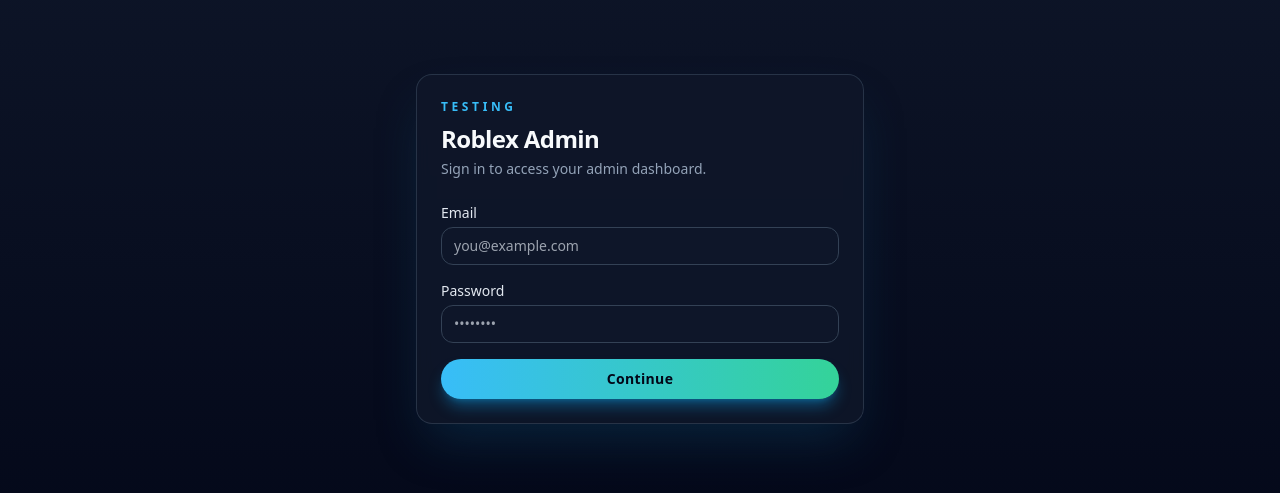
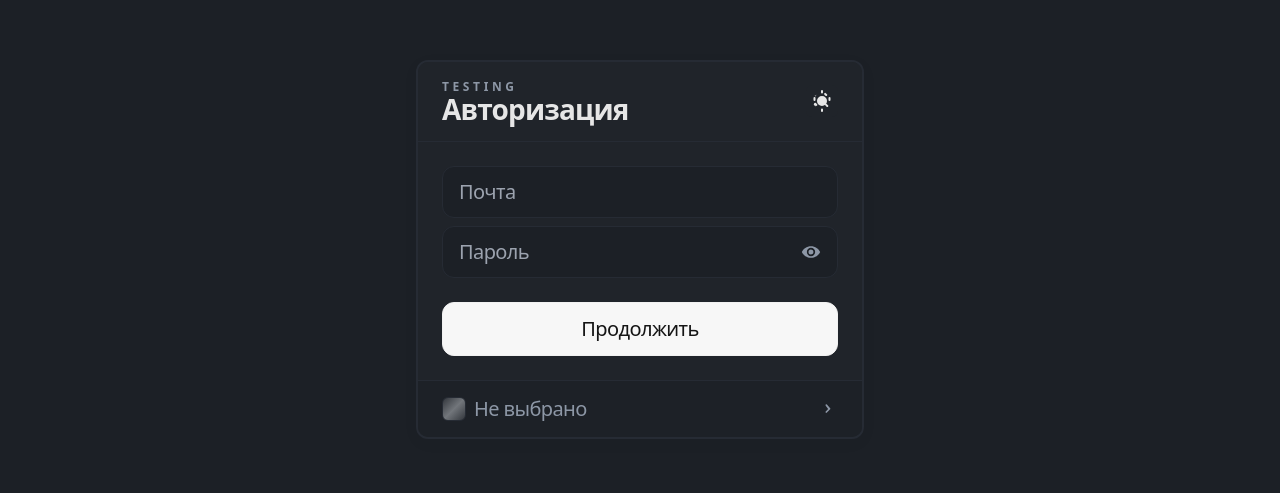
Before and after one commit to megafartCc/RoblexSite, a React (Vite) app in the folder frontend/: page /admin/login in a window 1280 px wide. Shown: the part 151-644 px from the top of the page. Built offline with nearby package versions, Linux system fonts and the light colour scheme.

Commit message:
Apply Anima-inspired login design with theme toggle

```diff
--- a/frontend/src/index.css
+++ b/frontend/src/index.css
@@ -7,4 +7,53 @@
     @apply m-0 min-h-screen bg-slate-950 text-slate-100 antialiased;
     font-family: system-ui, -apple-system, BlinkMacSystemFont, "Segoe UI", sans-serif;
   }
+
+  button,
+  input,
+  select,
+  textarea {
+    @apply appearance-none bg-transparent border-0 outline-none;
+  }
 }
+
+@layer components {
+  .all-\[unset\] {
+    all: unset;
+  }
+}
+
+:root {
+  --collection-1-background: rgba(247, 247, 247, 1);
+  --collection-1-buttons-glyphs: rgba(230, 230, 230, 1);
+  --collection-1-buttons-primary-default: rgba(21, 21, 21, 1);
+  --collection-1-buttons-stroke: rgba(46, 46, 46, 1);
+  --collection-1-glyphs-body: rgba(123, 127, 134, 1);
+  --collection-1-glyphs-title: rgba(21, 21, 21, 1);
+  --collection-1-impr-default: rgba(250, 250, 250, 1);
+  --collection-1-stroke: rgba(241, 241, 241, 1);
+  --collection-1-sub-default: rgba(255, 255, 255, 1);
+}
+
+[data-collection-1-mode="light"] {
+  --collection-1-background: rgba(247, 247, 247, 1);
+  --collection-1-buttons-glyphs: rgba(230, 230, 230, 1);
+  --collection-1-buttons-primary-default: rgba(21, 21, 21, 1);
+  --collection-1-buttons-stroke: rgba(46, 46, 46, 1);
+  --collection-1-glyphs-body: rgba(123, 127, 134, 1);
+  --collection-1-glyphs-title: rgba(21, 21, 21, 1);
+  --collection-1-impr-default: rgba(250, 250, 250, 1);
+  --collection-1-stroke: rgba(241, 241, 241, 1);
+  --collection-1-sub-default: rgba(255, 255, 255, 1);
+}
+
+[data-collection-1-mode="dark"] {
+  --collection-1-background: rgba(28, 32, 38, 1);
+  --collection-1-buttons-glyphs: rgba(21, 21, 21, 1);
+  --collection-1-buttons-primary-default: rgba(247, 247, 247, 1);
+  --collection-1-buttons-stroke: rgba(241, 241, 241, 1);
+  --collection-1-glyphs-body: rgba(141, 151, 166, 1);
+  --collection-1-glyphs-title: rgba(230, 230, 230, 1);
+  --collection-1-impr-default: rgba(29, 33, 39, 1);
+  --collection-1-stroke: rgba(38, 43, 52, 1);
+  --collection-1-sub-default: rgba(32, 36, 42, 1);
+}
--- a/frontend/src/screens/LoginPage.tsx
+++ b/frontend/src/screens/LoginPage.tsx
@@ -1,45 +1,164 @@
-import React from "react";
+import React, { useState } from "react";
+
+type IconProps = {
+  className?: string;
+};
+
+const SunIcon: React.FC<IconProps> = ({ className }) => (
+  <svg
+    viewBox="0 0 24 24"
+    aria-hidden="true"
+    className={className}
+    xmlns="http://www.w3.org/2000/svg"
+  >
+    <path
+      fill="currentColor"
+      d="M12 4.5a1 1 0 0 0 1-1V2a1 1 0 1 0-2 0v1.5a1 1 0 0 0 1 1Zm0 15a1 1 0 0 0-1 1V22a1 1 0 1 0 2 0v-1.5a1 1 0 0 0-1-1Zm7.5-7.5a1 1 0 0 0 1-1V9a1 1 0 1 0-2 0v2a1 1 0 0 0 1 1Zm-15 0a1 1 0 0 0 1-1V9a1 1 0 1 0-2 0v2a1 1 0 0 0 1 1Zm11.01-5.303a1 1 0 0 0 1.414-1.414l-1.06-1.06a1 1 0 1 0-1.415 1.414l1.061 1.06Zm-9.9 9.9a1 1 0 0 0 1.415-1.415l-1.06-1.06A1 1 0 0 0 4.54 16.5l1.07 1.097Zm0-9.9L4.55 6.797A1 1 0 0 0 5.96 5.38l1.06 1.06A1 1 0 0 0 5.6 7.855Zm9.9 9.9 1.06 1.06a1 1 0 1 0 1.414-1.414l-1.06-1.06a1 1 0 1 0-1.414 1.414ZM12 7a5 5 0 1 0 0 10A5 5 0 0 0 12 7Z"
+    />
+  </svg>
+);
+
+const EyeIcon: React.FC<IconProps> = ({ className }) => (
+  <svg
+    viewBox="0 0 24 24"
+    aria-hidden="true"
+    className={className}
+    xmlns="http://www.w3.org/2000/svg"
+  >
+    <path
+      fill="currentColor"
+      d="M12 5C7 5 2.73 8.11 1 12c1.73 3.89 6 7 11 7s9.27-3.11 11-7c-1.73-3.89-6-7-11-7Zm0 12a5 5 0 1 1 0-10 5 5 0 0 1 0 10Zm0-8a3 3 0 1 0 .002 6.002A3 3 0 0 0 12 9Z"
+    />
+  </svg>
+);
+
+const ChevronRightIcon: React.FC<IconProps> = ({ className }) => (
+  <svg
+    viewBox="0 0 24 24"
+    aria-hidden="true"
+    className={className}
+    xmlns="http://www.w3.org/2000/svg"
+  >
+    <path
+      fill="currentColor"
+      d="M9.29 6.71a1 1 0 0 0 0 1.41L12.17 11.99 9.3 14.87a1 1 0 1 0 1.4 1.42l3.88-3.89a1 1 0 0 0 0-1.41L10.7 6.7a1 1 0 0 0-1.41.01Z"
+    />
+  </svg>
+);
 
 export function LoginPage() {
+  const [theme, setTheme] = useState<"dark" | "light">("dark");
+  const [showPassword, setShowPassword] = useState(false);
+  const [email, setEmail] = useState("");
+  const [password, setPassword] = useState("");
+  const [rememberMe, setRememberMe] = useState(false);
+
+  const handleSubmit = (event: React.FormEvent<HTMLFormElement>) => {
+    event.preventDefault();
+    // TODO: connect to backend auth
+  };
+
   return (
-    <div className="flex min-h-screen items-center justify-center bg-gradient-to-b from-slate-900 to-slate-950 px-4">
-      <div className="w-full max-w-md rounded-2xl border border-slate-700/70 bg-slate-900/90 p-6 shadow-2xl shadow-sky-900/40 backdrop-blur">
-        <p className="mb-2 text-xs font-semibold uppercase tracking-[0.3em] text-sky-400">
+    <div
+      className="flex min-h-screen w-full items-center justify-center bg-collection-1-background px-4"
+      data-collection-1-mode={theme}
+    >
+      <form
+        className="flex w-full max-w-md flex-col items-start overflow-hidden rounded-xl border-2 border-collection-1-stroke bg-collection-1-sub-default shadow-[0_4px_16px_rgba(17,17,17,0.04)]"
+        aria-label="Форма авторизации"
+        onSubmit={handleSubmit}
+      >
+        <header className="flex h-20 w-full items-center justify-between border-b border-collection-1-stroke bg-collection-1-sub-default px-6">
+          <div>
+            <p className="text-xs font-semibold uppercase tracking-[0.3em] text-collection-1-glyphs-body">
               TESTING
             </p>
-        <h1 className="text-2xl font-semibold tracking-tight text-slate-50">Roblex Admin</h1>
-        <p className="mt-1 text-sm text-slate-400">
-          Sign in to access your admin dashboard.
-        </p>
-        <form className="mt-6 space-y-4">
-          <label className="block text-sm">
-            <span className="mb-1 block text-slate-200">Email</span>
+            <h1 className="text-[28px] font-semibold leading-7 tracking-[-0.84px] text-collection-1-glyphs-title">
+              Авторизация
+            </h1>
+          </div>
+          <button
+            type="button"
+            className="flex h-8 w-8 items-center justify-center rounded-md bg-collection-1-sub-default transition-opacity hover:opacity-80"
+            aria-label="Переключить тему"
+            onClick={() => setTheme((prev) => (prev === "dark" ? "light" : "dark"))}
+          >
+            <SunIcon className="h-6 w-6 text-collection-1-glyphs-title" />
+          </button>
+        </header>
+
+        <div className="flex w-full flex-col gap-6 bg-collection-1-sub-default p-6">
+          <div className="flex w-full flex-col gap-2">
+            <div className="flex h-[52px] items-center justify-center rounded-xl border border-collection-1-stroke bg-collection-1-background px-4 py-2.5">
+              <label htmlFor="email" className="sr-only">
+                Почта
+              </label>
               <input
+                id="email"
                 type="email"
-              name="email"
-              placeholder="you@example.com"
-              autoComplete="email"
-              className="block w-full rounded-xl border border-slate-700 bg-slate-900/70 px-3 py-2 text-sm text-slate-100 outline-none ring-sky-500/0 transition focus:border-sky-500 focus:ring-2 focus:ring-sky-500/70"
+                value={email}
+                onChange={(event) => setEmail(event.target.value)}
+                placeholder="Почта"
+                required
+                aria-required="true"
+                className="w-full bg-transparent text-xl font-medium leading-5 tracking-[-0.6px] text-collection-1-glyphs-body placeholder:text-collection-1-glyphs-body/70"
               />
+            </div>
+
+            <div className="flex h-[52px] w-full items-center justify-between rounded-xl border border-collection-1-stroke bg-collection-1-background px-4 py-2.5">
+              <label htmlFor="password" className="sr-only">
+                Пароль
               </label>
-          <label className="block text-sm">
-            <span className="mb-1 block text-slate-200">Password</span>
               <input
-              type="password"
-              name="password"
-              placeholder="••••••••"
-              autoComplete="current-password"
-              className="block w-full rounded-xl border border-slate-700 bg-slate-900/70 px-3 py-2 text-sm text-slate-100 outline-none ring-sky-500/0 transition focus:border-sky-500 focus:ring-2 focus:ring-sky-500/70"
+                id="password"
+                type={showPassword ? "text" : "password"}
+                value={password}
+                onChange={(event) => setPassword(event.target.value)}
+                placeholder="Пароль"
+                required
+                aria-required="true"
+                className="mr-3 w-full bg-transparent text-xl font-medium leading-5 tracking-[-0.6px] text-collection-1-glyphs-body placeholder:text-collection-1-glyphs-body/70"
               />
-          </label>
+              <button
+                type="button"
+                className="text-collection-1-glyphs-body transition-opacity hover:opacity-80"
+                aria-label={showPassword ? "Скрыть пароль" : "Показать пароль"}
+                onClick={() => setShowPassword((prev) => !prev)}
+              >
+                <EyeIcon className="h-5 w-5" />
+              </button>
+            </div>
+          </div>
+
           <button
             type="submit"
-            className="mt-2 flex w-full items-center justify-center rounded-full bg-gradient-to-r from-sky-400 to-emerald-400 px-4 py-2.5 text-sm font-semibold tracking-wide text-slate-950 shadow-lg shadow-sky-500/40 transition hover:shadow-xl hover:shadow-sky-500/50 active:translate-y-px"
+            className="flex w-full items-center justify-center gap-1.5 rounded-xl border border-collection-1-buttons-stroke bg-collection-1-buttons-primary-default px-4 py-4 text-xl font-medium leading-5 tracking-[-0.6px] text-collection-1-buttons-glyphs transition-opacity hover:opacity-90"
           >
-            Continue
+            Продолжить
           </button>
+        </div>
+
+        <div className="flex w-full items-center justify-between border-t border-collection-1-stroke bg-collection-1-impr-default px-6 py-4">
+          <button
+            type="button"
+            className="inline-flex items-center gap-2 text-xl font-medium leading-5 tracking-[-0.6px] text-collection-1-glyphs-body transition-opacity hover:opacity-80"
+            aria-label="Запомнить меня"
+            aria-pressed={rememberMe}
+            onClick={() => setRememberMe((prev) => !prev)}
+          >
+            <div
+              className={`h-6 w-6 rounded-md border border-collection-1-stroke bg-gradient-to-br from-slate-100/10 via-slate-100/40 to-slate-100/10 ${
+                rememberMe ? "bg-collection-1-buttons-primary-default" : ""
+              }`}
+              role="checkbox"
+              aria-checked={rememberMe}
+            />
+            <span>{rememberMe ? "Запомнить" : "Не выбрано"}</span>
+          </button>
+
+          <ChevronRightIcon className="h-5 w-5 text-collection-1-glyphs-body" />
+        </div>
       </form>
-      </div>
     </div>
   );
 }
--- a/frontend/tailwind.config.cjs
+++ b/frontend/tailwind.config.cjs
@@ -1,8 +1,20 @@
 /** @type {import('tailwindcss').Config} */
 module.exports = {
-  content: ["./index.html", "./src/**/*.{ts,tsx,js,jsx}"],
+  content: ["./index.html", "./src/**/*.{html,js,ts,jsx,tsx}"],
   theme: {
-    extend: {},
+    extend: {
+      colors: {
+        "collection-1-background": "var(--collection-1-background)",
+        "collection-1-buttons-glyphs": "var(--collection-1-buttons-glyphs)",
+        "collection-1-buttons-primary-default": "var(--collection-1-buttons-primary-default)",
+        "collection-1-buttons-stroke": "var(--collection-1-buttons-stroke)",
+        "collection-1-glyphs-body": "var(--collection-1-glyphs-body)",
+        "collection-1-glyphs-title": "var(--collection-1-glyphs-title)",
+        "collection-1-impr-default": "var(--collection-1-impr-default)",
+        "collection-1-stroke": "var(--collection-1-stroke)",
+        "collection-1-sub-default": "var(--collection-1-sub-default)",
+      },
+    },
   },
   plugins: [],
 };
```
Lines whose indentation alone changed are shown as unchanged.
